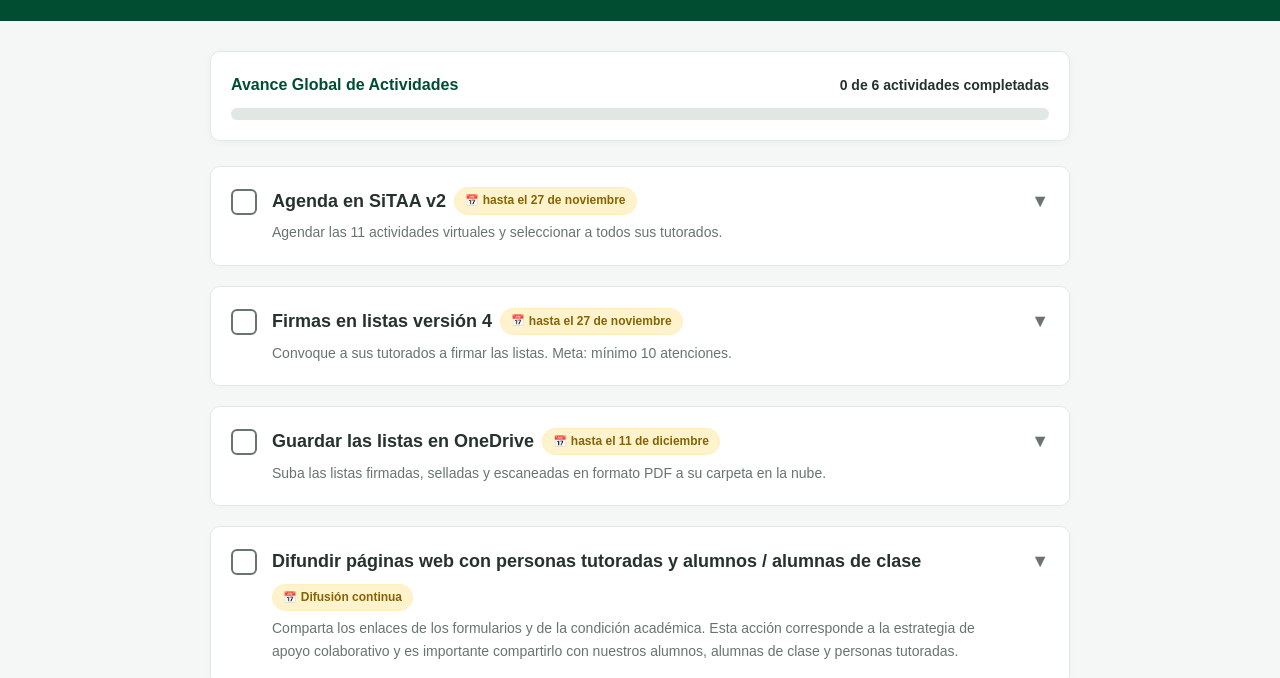
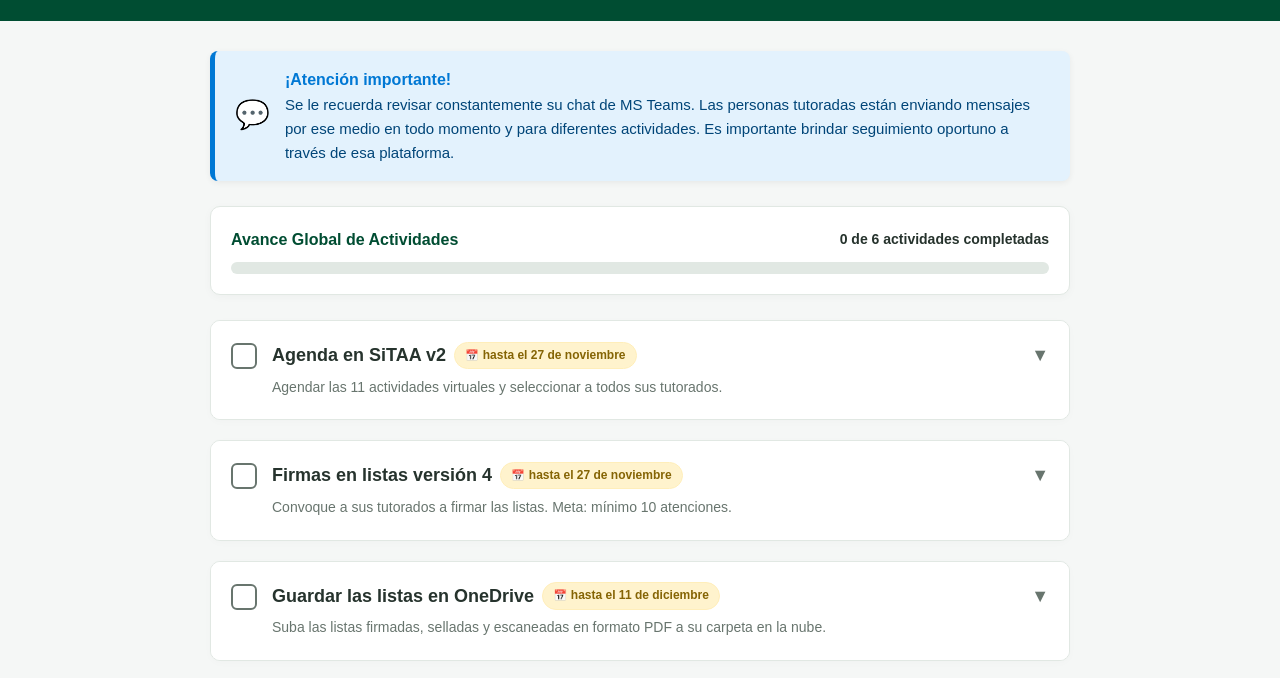
Before and after one commit to CoordinacionTutoriaAcademicaFI/Tablero_Actividades_Tutoriales, a plain HTML site: page index.html in a window 1280 px wide. Shown: the part 117-795 px from the top of the page. Drawn offline with Linux system fonts and the light colour scheme.

Commit message:
index con mensaje CHAT MS TEAMS

```diff
--- a/index.html
+++ b/index.html
@@ -137,6 +137,22 @@ details.acordeon-desc[open] summary::after { transform: rotate(180deg); }
     .ruta-visual { flex-direction: column; align-items: flex-start; gap: 4px;}
     .ruta-flecha { display: none; }
 }
+/* ESTILO PARA EL AVISO DE TEAMS */
+.aviso-teams {
+    background-color: #e3f2fd;
+    border-left: 5px solid #0078d4;
+    color: #004578;
+    padding: 16px 20px;
+    border-radius: 8px;
+    margin-bottom: 25px;
+    font-size: 15px;
+    box-shadow: 0 2px 6px rgba(0,0,0,0.06);
+    display: flex;
+    align-items: center;
+    gap: 15px;
+}
+.aviso-teams .icono { font-size: 28px; }
+.aviso-teams strong { color: #0078d4; font-size: 16px; }
 </style>
 </head>
 <body>
@@ -150,7 +166,14 @@ details.acordeon-desc[open] summary::after { transform: rotate(180deg); }
 </header>
 
 <main>
-
+        <!-- AVISO IMPORTANTE TEAMS -->
+    <div class="aviso-teams">
+        <div class="icono">💬</div>
+        <div>
+            <strong>¡Atención importante!</strong><br>
+            Se le recuerda revisar constantemente su chat de MS Teams. Las personas tutoradas están enviando mensajes por ese medio en todo momento y para diferentes actividades. Es importante brindar seguimiento oportuno a través de esa plataforma.
+        </div>
+    </div>
     <div class="barra-progreso-wrapper">
         <div class="progreso-header">
             <span class="progreso-titulo">Avance Global de Actividades</span>
```
